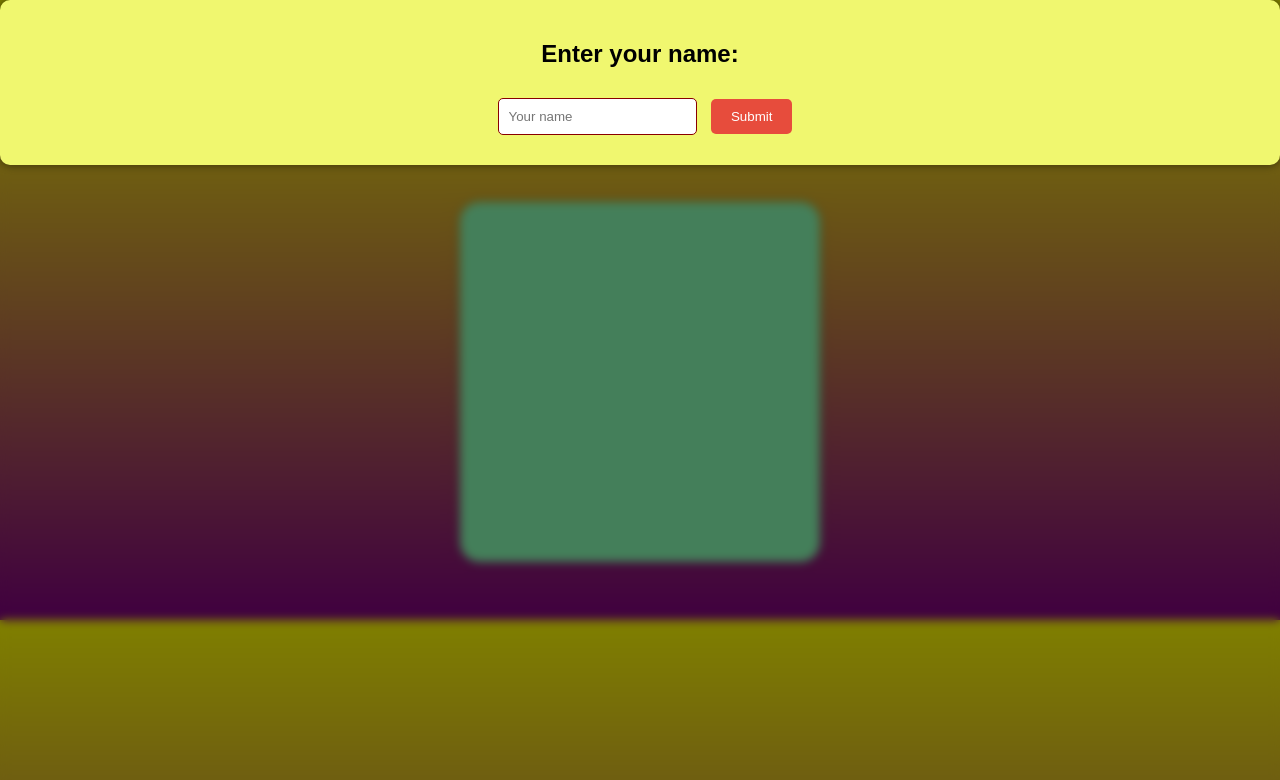
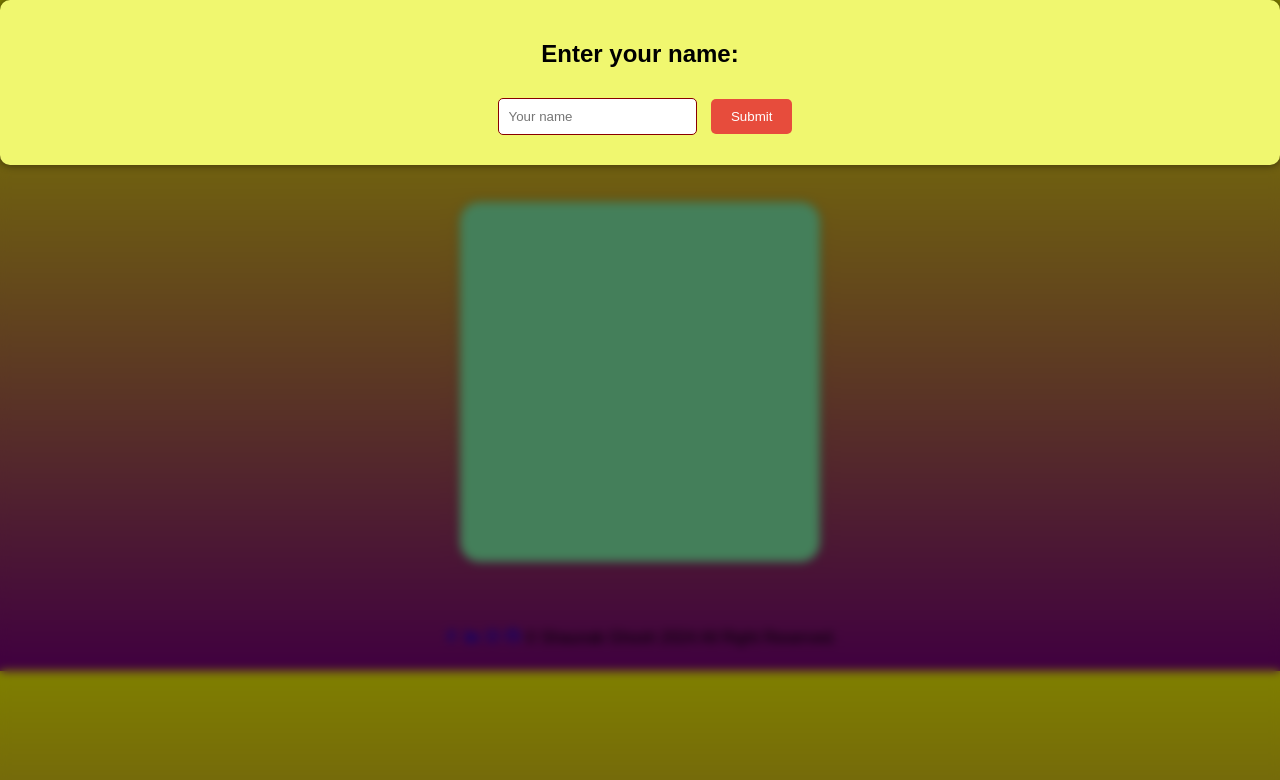
Before and after one commit to ShaunakGhosh-hub/PRODIGY_WD_03, a plain HTML site: page index.html in a window 1280 px wide. Drawn offline with nearby package versions, Linux system fonts and the light colour scheme.

Commit message:
Update index.html

```diff
--- a/index.html
+++ b/index.html
@@ -5,6 +5,10 @@
   <meta name="viewport" content="width=device-width, initial-scale=1.0">
   <title>Tic Tac Toe</title>
   <link rel="stylesheet" href="styles.css">
+  <link rel="stylesheet" href="https://cdn.jsdelivr.net/npm/boxicons@latest/css/boxicons.min.css">
+
+
+
 </head>
 <body>
   <div id="user-name-modal" class="modal">
@@ -27,6 +31,15 @@
     <p id="win-status"></p>
   </div>
 
+  <footer>
+
+    <p><a href="https://bit.ly/3xgrWpS"><i class='bx bxl-facebook'></i></a>
+        <a href="https://www.linkedin.com/in/shaunak-ghosh-04b603324?utm_source=share&utm_campaign=share_via&utm_content=profile&utm_medium=android_app " target="_blank"><i class='bx bxl-linkedin'></i></a>
+        <a href="https://www.instagram.com/shaunak_ghosh_/"><i class='bx bxl-instagram'></i></a>
+        <a href="https://github.com/ShaunakGhosh-hub"><i class='bx bxl-github'></i></a>             &#169; Shaunak Ghosh 2024 All Right Reserved.</p>
+</footer>
+
+
   <script src="script.js"></script>
 </body>
 </html>
```
